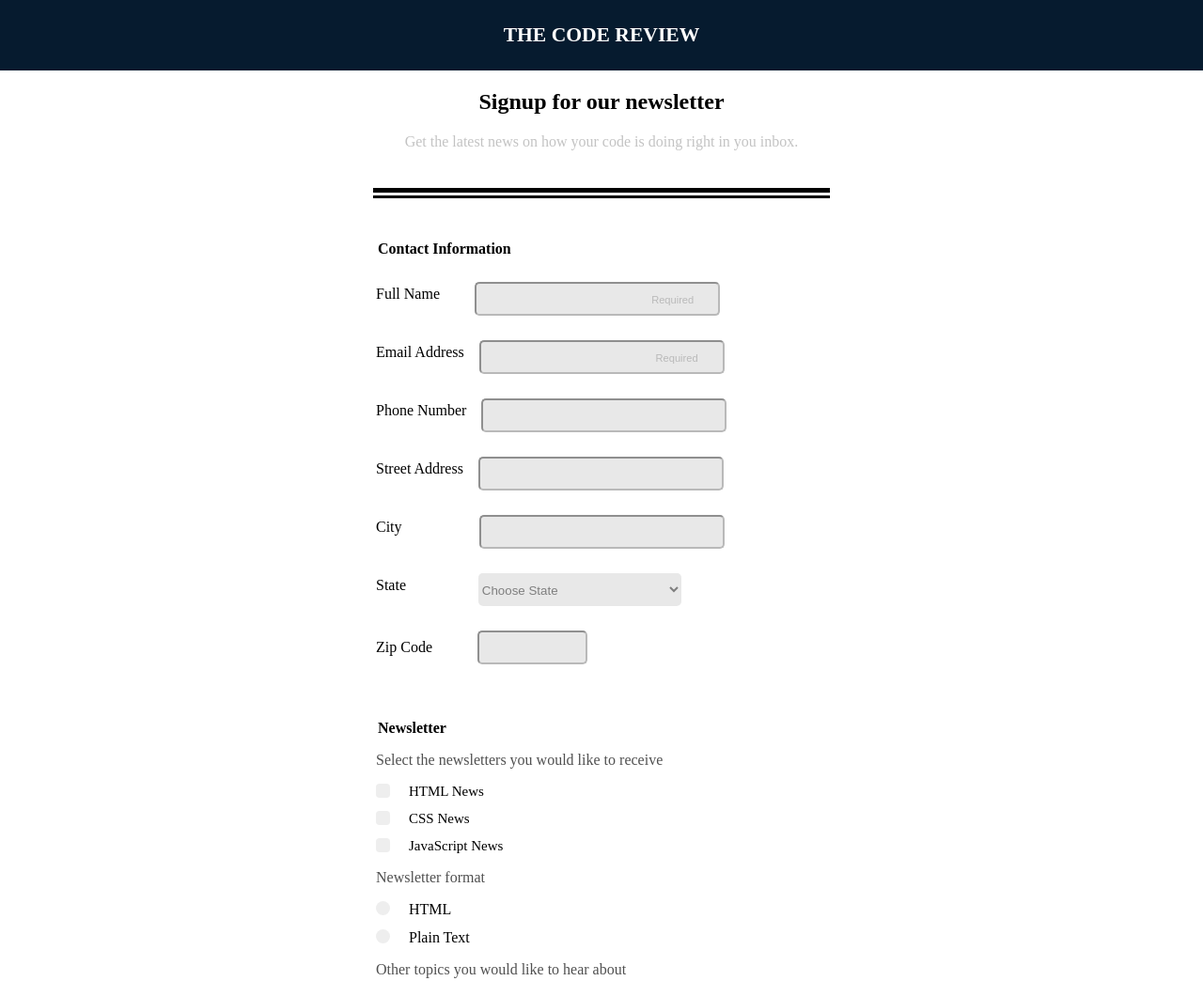
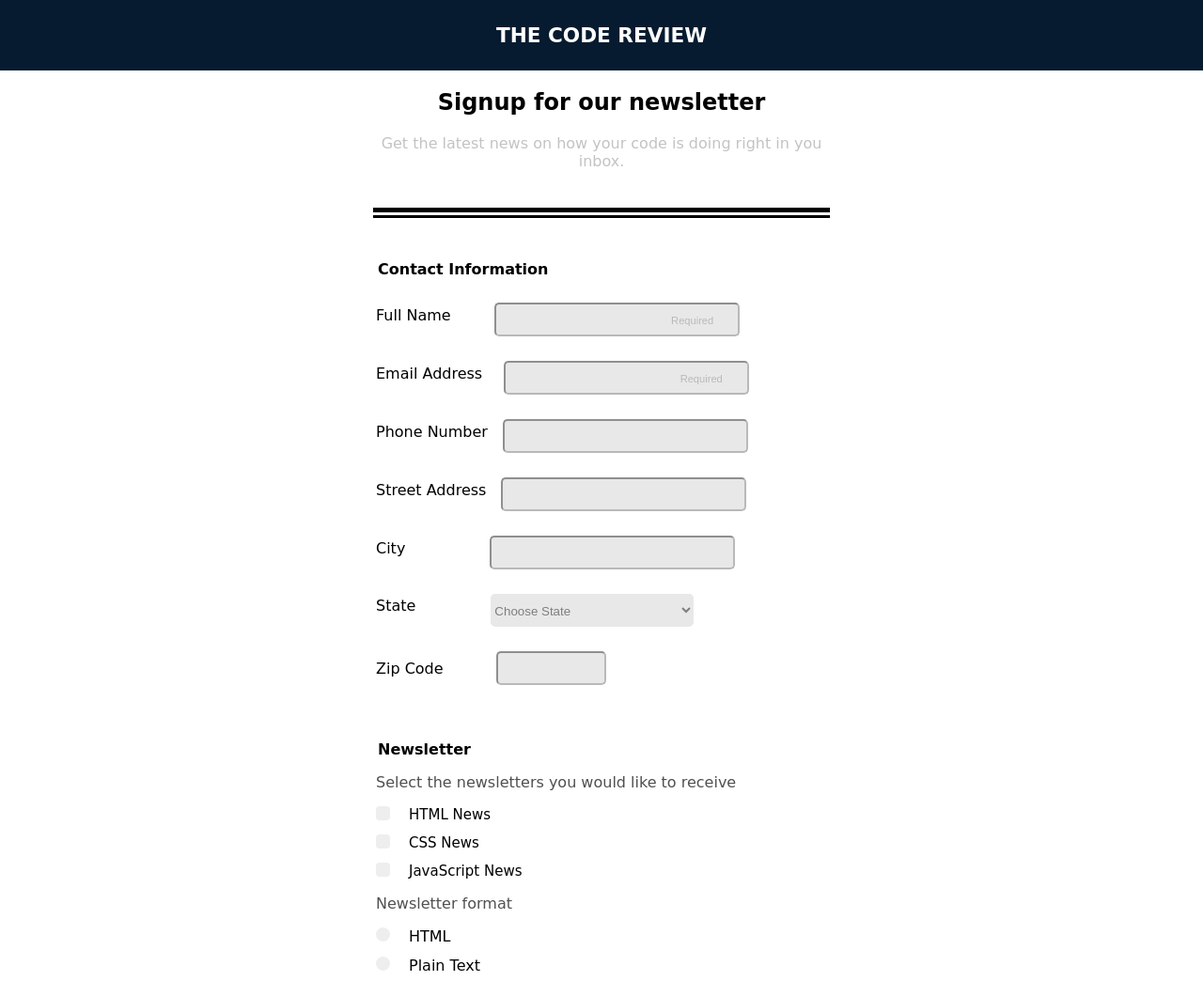
Before and after one commit to DStrauss94/Project3-AnOnlineRegistrationForm, a plain HTML site: page index.html in a window 1280 px wide. Shown: the top 1044 px of the page at 94% size. Drawn offline with Linux system fonts and the light colour scheme; a web font is replaced by a local one.

Commit message:
First Submission

```diff
--- a/Css/styles.css
+++ b/Css/styles.css
@@ -1,5 +1,6 @@
 body{
   margin: 0;
+  font-family: 'Baloo Bhaina 2', cursive;
 }
 
 .navigation{
@@ -112,6 +113,19 @@ input[type=text]{
     opacity: .5;
     text-align: right;
     padding-right: 15px;
+
+}
+
+
+input[type=tel]{
+  margin-top: 10px;
+  border-radius: 5px ;
+  width: 100%;
+  height: 30px;
+  background-color: lightgray;
+  opacity: .5;
+  text-align: right;
+  padding-right: 15px;
 
 }
 
@@ -358,7 +372,7 @@ fieldset {
 
     .selectStates{
       width: 45%;
-      margin-left: 3.8em;
+      margin-left: 4em;
     }
 
     form{
@@ -389,20 +403,28 @@ fieldset {
 
     }
 
+    input[type=tel]{
+      width: 50%;
+    }
+
     input[type=email]{
       width:50%;
     }
 
     #city{
-      margin-left: 5em ;
+      margin-left: 5.5em ;
     }
 
     #name{
-      margin-left: 1.6em;
+      margin-left: 2.3em;
+    }
+
+    #email{
+      margin-left: .5em;
     }
 
     #zip{
-      margin-left: 2.4em;
+      margin-left: 3em;
       width: 20%;
     }
 
--- a/index.html
+++ b/index.html
@@ -6,7 +6,7 @@
         <meta http-equiv="X-UA-Compatible" content="ie=edge">
         <title>Document</title>
         <link rel="stylesheet" type="text/css" href="Css/styles.css">
-        <link href="https://fonts.googleapis.com/css?family=Source+Sans+Pro&display=swap" rel="stylesheet">
+        <link href="https://fonts.googleapis.com/css2?family=Baloo+Bhaina+2&display=swap" rel="stylesheet">
 
         <link rel="stylesheet" href="https://use.fontawesome.com/releases/v5.13.0/css/all.css" integrity="sha384-Bfad6CLCknfcloXFOyFnlgtENryhrpZCe29RTifKEixXQZ38WheV+i/6YWSzkz3V" crossorigin="anonymous">
       </head>
@@ -46,7 +46,7 @@
 
                           <div class="form-example">
                                 <label for="number">Phone Number<br></label>
-                                <input type="text" name="number" id="number">
+                                <input type="tel" name="number" id="number">
                           </div>
 
                           <div class="form-example">
@@ -63,9 +63,9 @@
 
                           <div class="form-example">
 
-                                <label for="state" >State<br></label>
+                                <label for="states">State<br></label>
                                 <div class="selectStates">
-                                <select name="states">
+                                <select name="states" id="states">
                                         <option selected >Choose State</option>
                                         <option value="AL">Alabama</option>
                                         <option value="AK">Alaska</option>
@@ -135,17 +135,17 @@
                     <p>Select the newsletters you would like to receive</p>
 
                     <label class="checkContainer">HTML News
-                      <input type="checkbox" >
+                      <input type="checkbox" name="htmlCheck" id="htmlCheck" >
                       <span class="checkmark"></span>
                     </label>
 
                     <label class="checkContainer">CSS News
-                      <input type="checkbox">
+                      <input type="checkbox" name="cssCheck" id="cssCheck">
                       <span class="checkmark"></span>
                     </label>
 
                     <label class="checkContainer">JavaScript News
-                      <input type="checkbox">
+                      <input type="checkbox" name="javascriptCheck" id="javascriptCheck">
                       <span class="checkmark"></span>
                     </label>
 
@@ -153,17 +153,18 @@
 
                       <p>Newsletter format</p>
                       <label class="radioContainer">HTML
-                        <input type="radio" name="radio">
+                        <input type="radio" name="radioHtml" id="radioHtml">
                         <span class="radioCheckmark"></span>
                       </label>
                       <label class="radioContainer">Plain Text
-                        <input type="radio" name="radio">
+                        <input type="radio" name="radioText" id="radioText">
                         <span class="radioCheckmark"></span>
                       </label>
 
 
-                      <p>Other topics you would like to hear about</p>
-                      <textarea rows="4" cols="50" name="comment"></textarea><br>
+                      <label>Other topics you would like to hear about
+                      <textarea id="topics" rows="4" cols="50" name="comment"></textarea><br>
+                      </label>
 
                       <button type="submit">Sign Up</button>
                     </fieldset>
```
